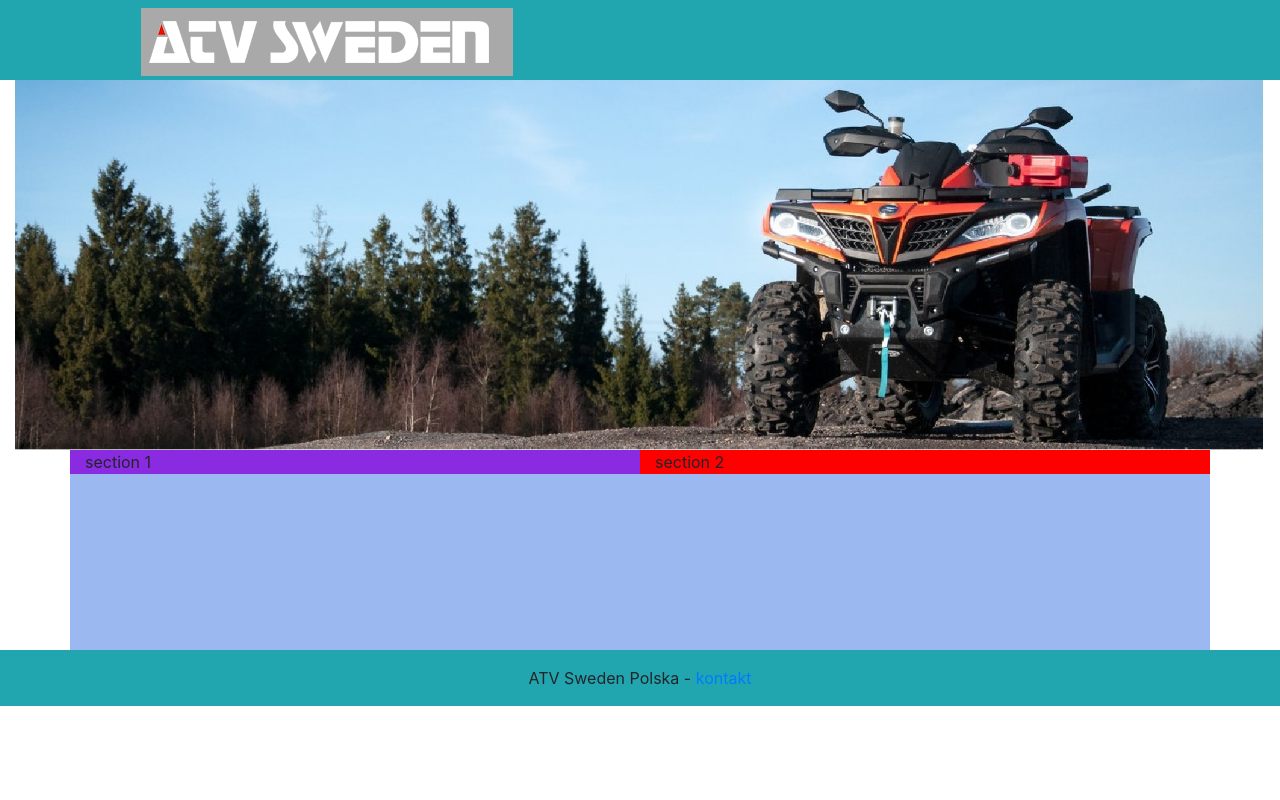
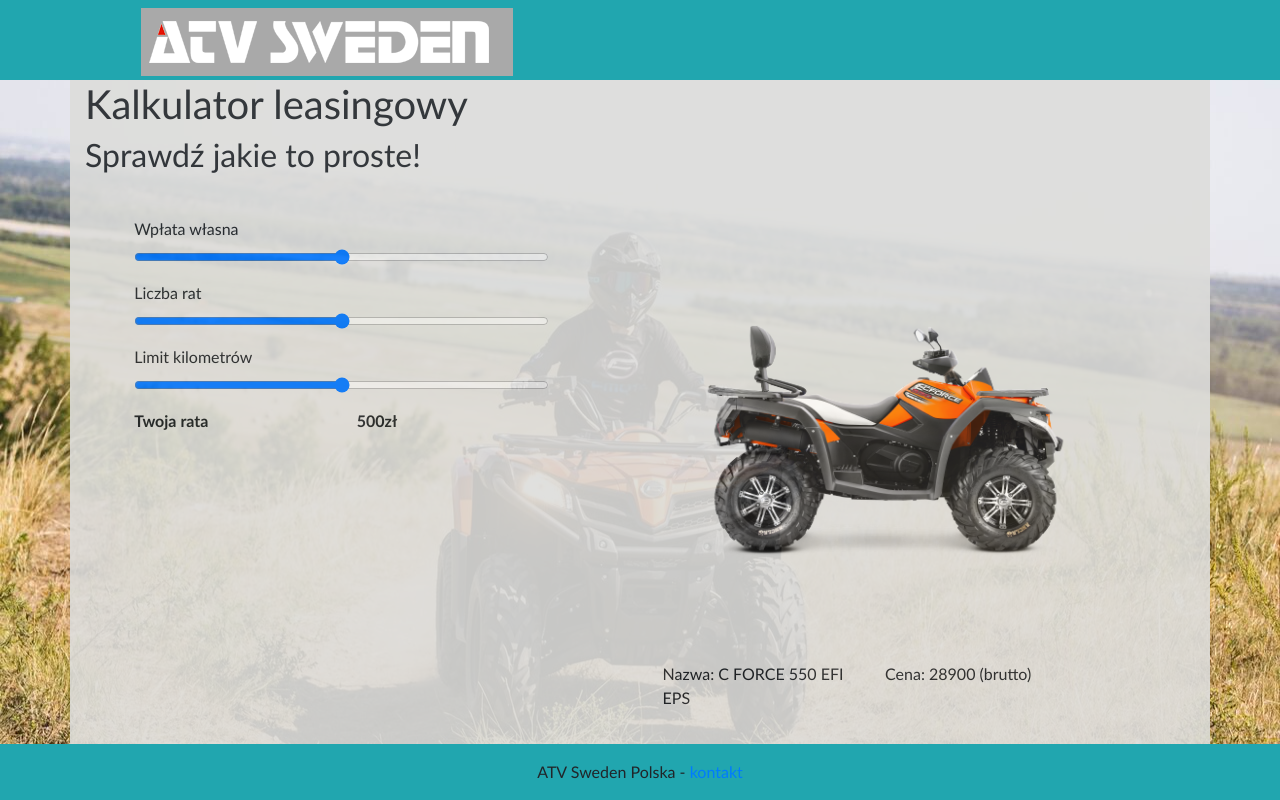
Before and after one commit to emilm0/leasingCalculator, an Angular app: page / in a window 1280 px wide. Built offline with nearby package versions, Linux system fonts and the light colour scheme.

Commit message:
add input range

```diff
--- a/src/app/app.component.css
+++ b/src/app/app.component.css
@@ -0,0 +1,5 @@
+.flexbox{
+    background-image: url("/assets/images/bg_1.jpeg");
+    background-size: cover;
+    font-family: 'Gill Sans', 'Gill Sans MT', Calibri, 'Trebuchet MS', sans-serif
+}
--- a/src/app/app.component.html
+++ b/src/app/app.component.html
@@ -1,3 +1,5 @@
-<app-header></app-header>
-<app-body></app-body>
-<app-footer></app-footer>
+<div class="flexbox">
+    <app-header></app-header>
+    <app-body></app-body>
+    <app-footer></app-footer>
+</div>
--- a/src/app/components/body/body.component.css
+++ b/src/app/components/body/body.component.css
@@ -1,18 +1,18 @@
 .container {
-    background-color: rgb(155, 184, 240);
-    width: 100%;
-    height: 200px;
-
+    background-color: rgb(221, 221, 219);
+    opacity: 0.9;
 }
 
 .row {
-    background-color: darksalmon;
-}
-
-#f1 {
-    background-color: blueviolet;
+    /* background-color: rgb(247, 225, 217); */
 }
 
 #f2 {
-    background-color: red;
+    margin: 3%;
 }
+#calculator{
+    opacity: 1.0;
+
+    margin: 3%;
+
+}
--- a/src/app/components/body/body.component.html
+++ b/src/app/components/body/body.component.html
@@ -1,15 +1,24 @@
 <div class="container">
-
+   <h1>Kalkulator leasingowy</h1>
+   <h2>Sprawdź jakie to proste!</h2>
     <div class="row">
-        <div class="col-lg-6 order-2 order-lg-1" id="f1">
-            section 1
-            <!-- <app-calculator></app-calculator> -->
+        <div class="col-lg-5 order-2 order-lg-1" id="calculator">
+            <app-calculator></app-calculator>
         </div>
-        <div class="col-lg-6 order-1 order-lg-2" id="f2">
-            section 2
-            <!-- {{vehicles[1].name}} - {{vehicles[1].price}} - <img src={{vehicles[1].img}} width="300" height="300"> -->
+        <div class="col-lg-5 order-1 order-lg-2" id="f2">
+            <div class="row">
+                <img class="col-md-12" src={{vehicles[1].img}}>
+            </div>
+            <div class="row">
+                <div class="col-6">
+                    Nazwa:
+                    {{vehicles[1].name}}
+                </div>
+                <div class="clo-6">
+                    Cena: {{vehicles[1].price}} (brutto)
+                </div>
+            </div>
         </div>
-
     </div>
 
 </div>
--- a/src/app/components/calculator/calculator.component.css
+++ b/src/app/components/calculator/calculator.component.css
@@ -1,5 +1,6 @@
-.container {
-    border: 5px outset red;
-    background-color: lightblue;
-    text-align: center;
+.row{
+
 }
+.container-col-12{
+
+}
--- a/src/app/components/calculator/calculator.component.html
+++ b/src/app/components/calculator/calculator.component.html
@@ -1,4 +1,26 @@
-<div class="container">
-    <h2>This is a heading in a div element</h2>
-    <p>This is some text in a div element.</p>
+<div class="container col-12">
+    <div class="row">
+        <div class="form-group col-12">
+            <label for="formControlRange">Wpłata własna</label>
+            <input type="range" class="form-control-range" id="formControlRange1">
+          </div>
+        </div>
+        <div class="row">
+            <div class="form-group col-12">
+                <label for="formControlRange">Liczba rat</label>
+                <input type="range" class="form-control-range" id="formControlRange2">
+              </div>
+        </div>
+        <div class="row">
+        <div class="form-group col-12">
+            <label for="formControlRange">Limit kilometrów</label>
+            <input type="range" class="form-control-range" id="formControlRange3">
+            </div>
+        </div>
+
+    <div class="row">
+        <div class="col-6"><b>Twoja rata</b></div>
+        <div class="col-6"><b>500zł</b></div>
+    </div>
+
 </div>
--- a/src/app/components/footer/footer.component.css
+++ b/src/app/components/footer/footer.component.css
@@ -1,3 +1,8 @@
 .page-footer {
     background-color: rgb(33, 166, 175);
+    bottom:0;
+    width: 100%;
+    display: flexbox;
+    align-items: flex-end;
+
 }
--- a/src/app/components/header/header.component.html
+++ b/src/app/components/header/header.component.html
@@ -9,5 +9,5 @@
 
 
 <aside class="col-12">
-    <img src="assets/images/header_img.jpg" class="img-fluid" id="head_img" >
+    <!-- <img src="assets/images/header_img.jpg" class="img-fluid" id="head_img" > -->
 </aside>
```
Also changed, not shown: src/assets/images/bg_1.jpeg (added).
